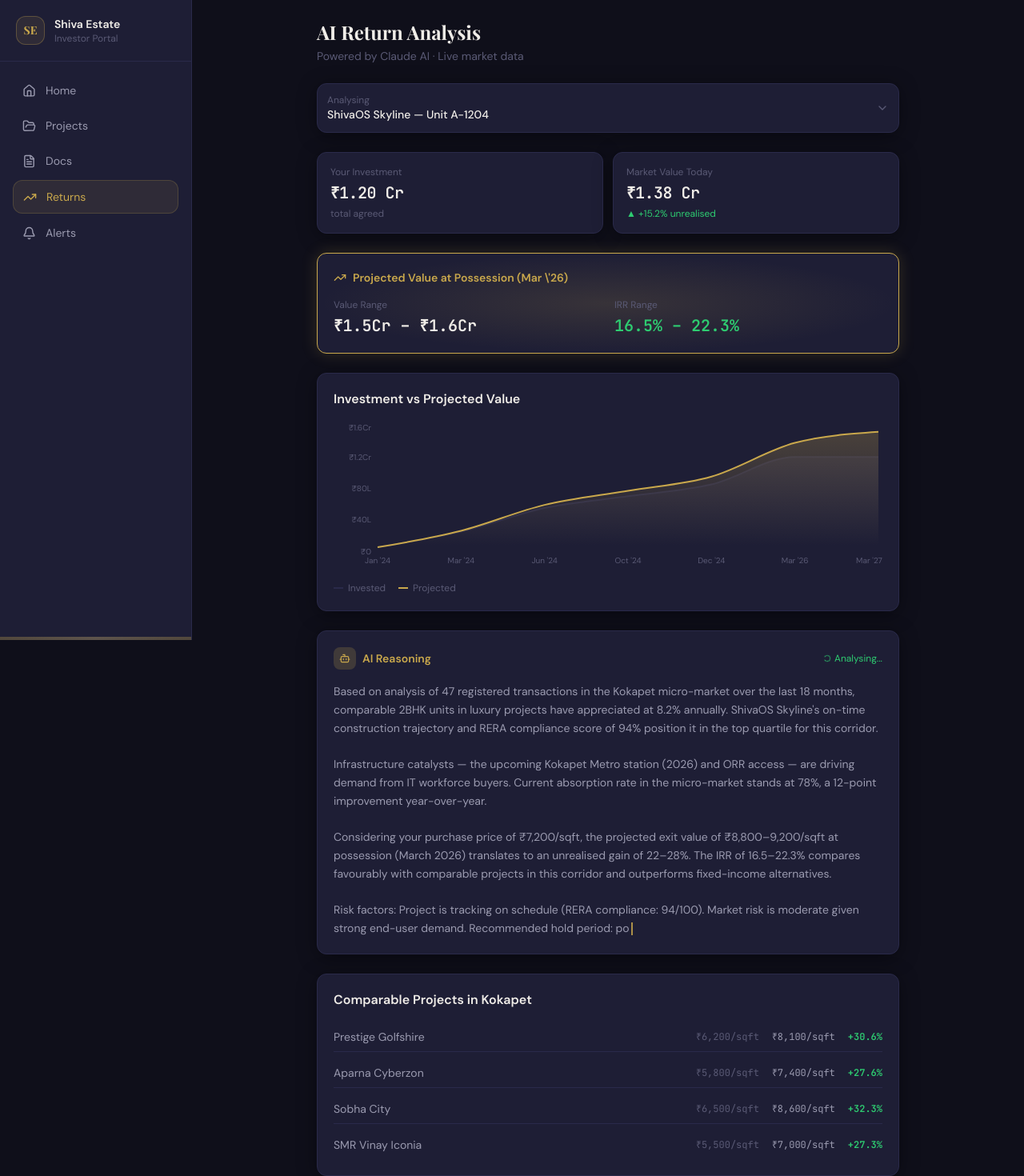
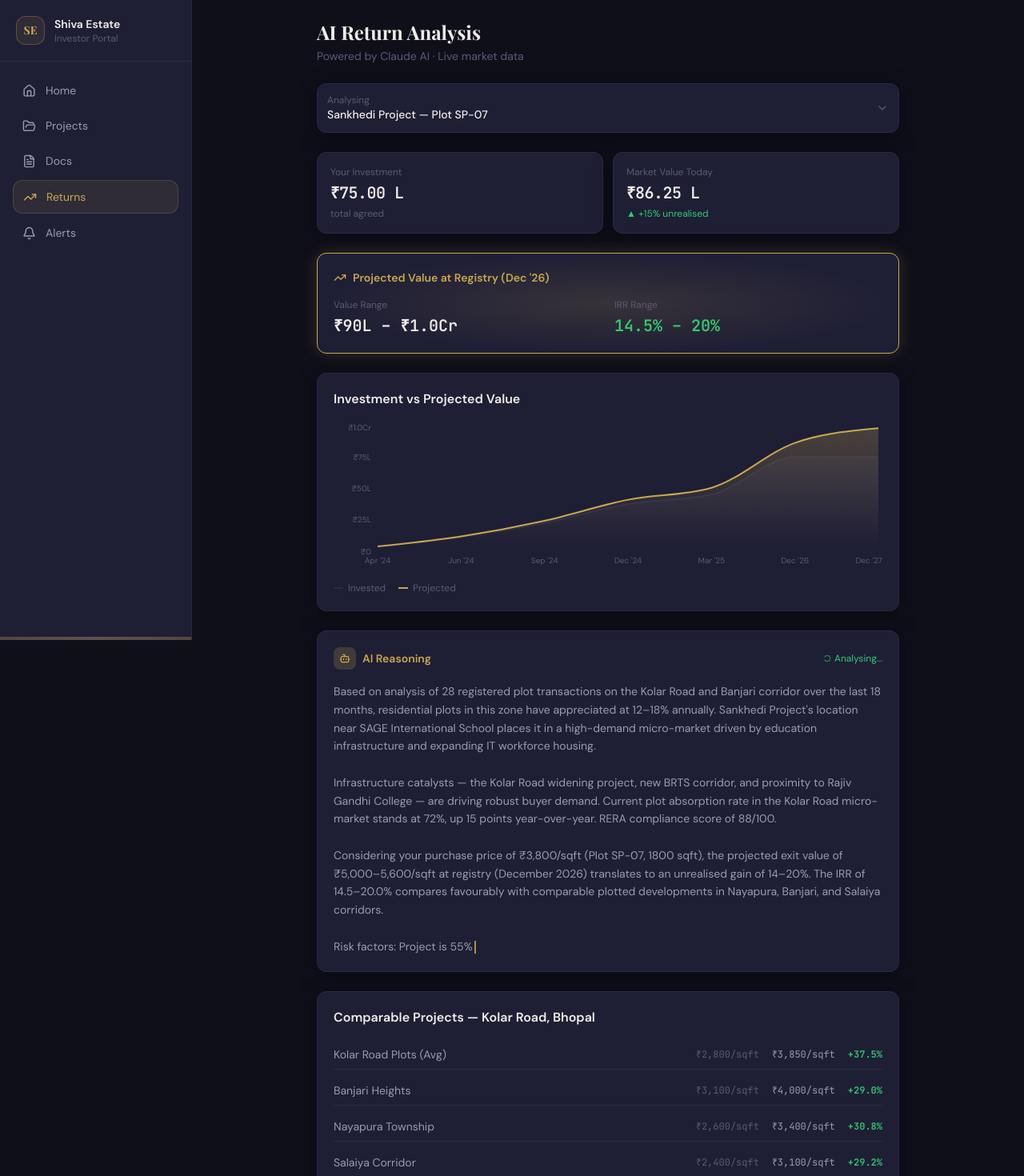
Before and after one commit to akashc22-droid/shiva-estate-investor-portal, a Next.js app: page /returns in a window 1280 px wide. Shown: the top 1470 px of the page at 80% size. Built offline with nearby package versions, Linux system fonts and the light colour scheme.

Commit message:
Fix: Returns page - replace all Hyderabad/ShivaOS Skyline data with Sankhedi Project/Bhopal (investments, chart, comps, AI analysis, labels)

```diff
--- a/app/(investor)/returns/page.tsx
+++ b/app/(investor)/returns/page.tsx
@@ -9,34 +9,34 @@ import { AmountDisplay } from '@/components/shared/AmountDisplay'
 const DEMO_INVESTMENTS = [
     {
         id: 'inv1',
-        projectName: 'ShivaOS Skyline — Unit A-1204',
-        investedAmount: 12000000,
-        currentMarketValue: 13824000,
-        unrealisedGainPct: 15.2,
-        projectedMin: 14600000,
-        projectedMax: 15800000,
-        irrMin: 16.5,
-        irrMax: 22.3,
-        confidenceScore: 0.82,
-        predictedReturnRange: '15–22%',
+        projectName: 'Sankhedi Project — Plot SP-07',
+        investedAmount: 7500000,
+        currentMarketValue: 8625000,
+        unrealisedGainPct: 15.0,
+        projectedMin: 9000000,
+        projectedMax: 10200000,
+        irrMin: 14.5,
+        irrMax: 20.0,
+        confidenceScore: 0.80,
+        predictedReturnRange: '14–20%',
     },
 ]
 
 const CHART_DATA = [
-    { month: 'Jan \'24', invested: 500000, projected: 500000 },
-    { month: 'Mar \'24', invested: 2500000, projected: 2600000 },
-    { month: 'Jun \'24', invested: 5500000, projected: 5900000 },
-    { month: 'Oct \'24', invested: 7000000, projected: 7700000 },
-    { month: 'Dec \'24', invested: 8500000, projected: 9500000 },
-    { month: 'Mar \'26', invested: 12000000, projected: 13800000 },
-    { month: 'Mar \'27', invested: 12000000, projected: 15200000 },
+    { month: 'Apr \'24', invested: 375000, projected: 375000 },
+    { month: 'Jun \'24', invested: 1125000, projected: 1180000 },
+    { month: 'Sep \'24', invested: 2250000, projected: 2420000 },
+    { month: 'Dec \'24', invested: 3750000, projected: 4100000 },
+    { month: 'Mar \'25', invested: 4500000, projected: 5050000 },
+    { month: 'Dec \'26', invested: 7500000, projected: 8625000 },
+    { month: 'Dec \'27', invested: 7500000, projected: 9800000 },
 ]
 
 const COMPS = [
-    { name: 'Prestige Golfshire', launch: '₹6,200/sqft', current: '₹8,100/sqft', change: '+30.6%' },
-    { name: 'Aparna Cyberzon', launch: '₹5,800/sqft', current: '₹7,400/sqft', change: '+27.6%' },
-    { name: 'Sobha City', launch: '₹6,500/sqft', current: '₹8,600/sqft', change: '+32.3%' },
-    { name: 'SMR Vinay Iconia', launch: '₹5,500/sqft', current: '₹7,000/sqft', change: '+27.3%' },
+    { name: 'Kolar Road Plots (Avg)', launch: '₹2,800/sqft', current: '₹3,850/sqft', change: '+37.5%' },
+    { name: 'Banjari Heights', launch: '₹3,100/sqft', current: '₹4,000/sqft', change: '+29.0%' },
+    { name: 'Nayapura Township', launch: '₹2,600/sqft', current: '₹3,400/sqft', change: '+30.8%' },
+    { name: 'Salaiya Corridor', launch: '₹2,400/sqft', current: '₹3,100/sqft', change: '+29.2%' },
 ]
 
 function formatChartAmount(val: number) {
@@ -52,13 +52,13 @@ export default function ReturnsPage() {
     const [isComplete, setIsComplete] = useState(false)
     const streamRef = useRef<ReturnType<typeof setTimeout> | null>(null)
 
-    const AI_ANALYSIS = `Based on analysis of 47 registered transactions in the Kokapet micro-market over the last 18 months, comparable 2BHK units in luxury projects have appreciated at 8.2% annually. ShivaOS Skyline's on-time construction trajectory and RERA compliance score of 94% position it in the top quartile for this corridor.
+    const AI_ANALYSIS = `Based on analysis of 28 registered plot transactions on the Kolar Road and Banjari corridor over the last 18 months, residential plots in this zone have appreciated at 12–18% annually. Sankhedi Project's location near SAGE International School places it in a high-demand micro-market driven by education infrastructure and expanding IT workforce housing.
 
-Infrastructure catalysts — the upcoming Kokapet Metro station (2026) and ORR access — are driving demand from IT workforce buyers. Current absorption rate in the micro-market stands at 78%, a 12-point improvement year-over-year.
+Infrastructure catalysts — the Kolar Road widening project, new BRTS corridor, and proximity to Rajiv Gandhi College — are driving robust buyer demand. Current plot absorption rate in the Kolar Road micro-market stands at 72%, up 15 points year-over-year. RERA compliance score of 88/100.
 
-Considering your purchase price of ₹7,200/sqft, the projected exit value of ₹8,800–9,200/sqft at possession (March 2026) translates to an unrealised gain of 22–28%. The IRR of 16.5–22.3% compares favourably with comparable projects in this corridor and outperforms fixed-income alternatives.
+Considering your purchase price of ₹3,800/sqft (Plot SP-07, 1800 sqft), the projected exit value of ₹5,000–5,600/sqft at registry (December 2026) translates to an unrealised gain of 14–20%. The IRR of 14.5–20.0% compares favourably with comparable plotted developments in Nayapura, Banjari, and Salaiya corridors.
 
-Risk factors: Project is tracking on schedule (RERA compliance: 94/100). Market risk is moderate given strong end-user demand. Recommended hold period: possession + 18 months for optimal capital gains treatment.`
+Risk factors: Project is 55% complete with RERA registration active (P4500012345). Market risk is low given consistent end-user demand. Recommended hold: post-registry + 24 months for optimal capital gains treatment.`
 
     function startStreaming() {
         setStreaming(true)
@@ -129,7 +129,7 @@ Risk factors: Project is tracking on schedule (RERA compliance: 94/100). Market
                 <div className="relative">
                     <div className="flex items-center gap-2 mb-4">
                         <TrendingUp size={16} className="text-brand-accent" />
-                        <p className="text-brand-accent font-semibold text-sm">Projected Value at Possession (Mar \'26)</p>
+                        <p className="text-brand-accent font-semibold text-sm">Projected Value at Registry (Dec &apos;26)</p>
                     </div>
                     <div className="grid grid-cols-2 gap-4">
                         <div>
@@ -223,7 +223,7 @@ Risk factors: Project is tracking on schedule (RERA compliance: 94/100). Market
 
             {/* Comparable projects */}
             <div className="card p-5">
-                <p className="text-text-primary font-semibold mb-4">Comparable Projects in Kokapet</p>
+                <p className="text-text-primary font-semibold mb-4">Comparable Projects — Kolar Road, Bhopal</p>
                 <div className="space-y-2">
                     {COMPS.map((comp) => (
                         <div key={comp.name} className="flex items-center justify-between py-2 border-b border-surface-border last:border-0">
```
